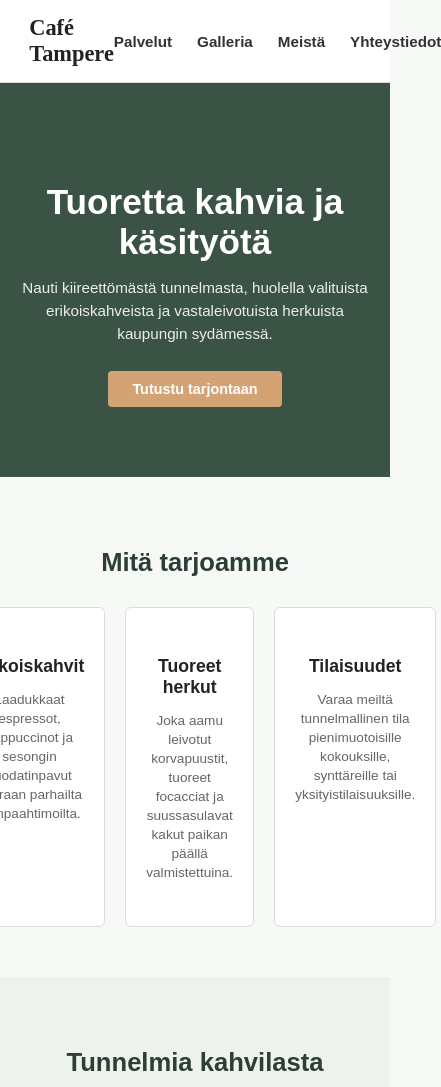
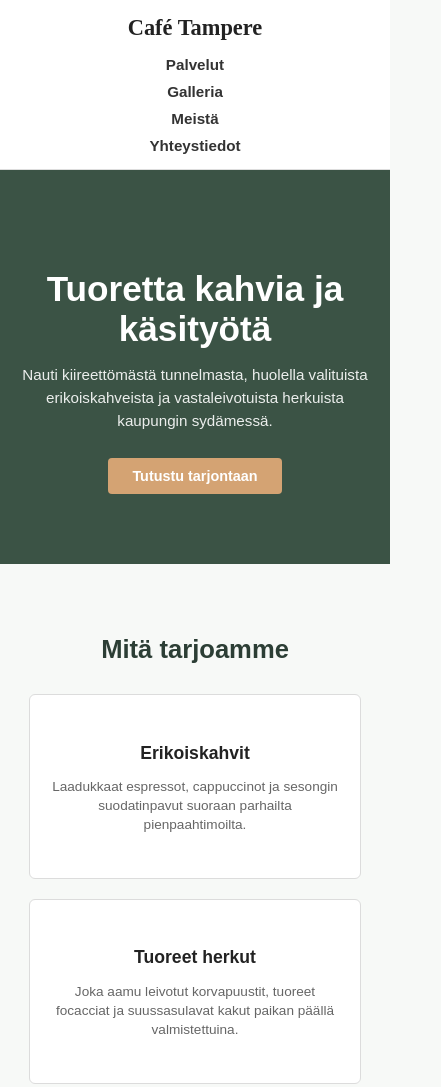
Before and after one commit to osq7-debug/verkkosivutehtava, a plain HTML site: page t2.html in a window 390 px wide. Shown: the top 1087 px of the page, 441 px wide, since content can reach past the window. Drawn offline with Linux system fonts and the light colour scheme.

Commit message:
responsiivisuus lisätty

```diff
--- a/t2.css
+++ b/t2.css
@@ -168,3 +168,22 @@ footer {
     font-size: 0.85rem;
     margin-top: 40px;
 }
+
+@media (max-width: 768px) {
+
+    .rivi {
+        flex-direction: column;
+    }
+
+
+    header .container {
+        flex-direction: column;
+        gap: 15px;
+        text-align: center;
+    }
+
+    header nav {
+        flex-direction: column;
+        gap: 10px;
+    }
+}
```
